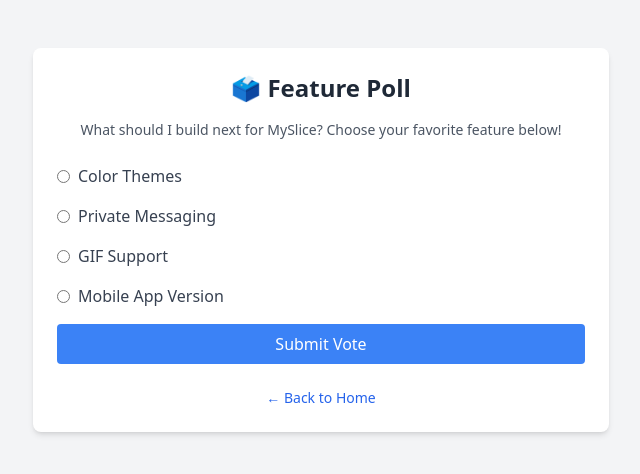
After one commit to therealoganh/MySlice, a Flask app: page /vote in a window 1280 px wide. The commit adds this page. Shown: the top 474 px of the page, without its empty margins (319-959 px from the left). Run offline with Flask 3, Linux system fonts and the light colour scheme; some libraries are stand-ins or nearby versions.

Commit message:
Add poll and secret

```diff
--- a/main.py
+++ b/main.py
@@ -21,7 +21,40 @@ def get_daily_prompt():
 
 now = datetime.now()
 
+# Poll Functionality
+POLL_FILE = 'poll.json'
 
+def load_poll():
+    try:
+        with open(POLL_FILE, 'r') as f:
+            return json.load(f)
+    except (FileNotFoundError, json.JSONDecodeError):
+        return {}
+
+def save_poll(poll):
+    with open(POLL_FILE, 'w') as f:
+        json.dump(poll, f, indent=4)
+
+@app.route('/vote', methods=['GET', 'POST'])
+def vote():
+    poll = load_poll()
+    has_voted = request.cookies.get('voted')
+
+    if request.method == 'POST' and not has_voted:
+        choice = request.form.get('feature')
+        if choice in poll:
+            poll[choice] += 1
+            save_poll(poll)
+            resp = make_response(redirect(url_for('vote')))
+            resp.set_cookie('voted', 'yes', max_age=60*60*24*365)
+            return resp
+
+    return render_template('vote.html', poll=poll,has_voted=has_voted)
+
+# Easter egg functionality
+@app.route('/slice')
+def slice_secret():
+    return render_template('slice.html')
 
 # Utility Functions
 def load_posts():
--- /dev/null
+++ b/poll.json
@@ -0,0 +1,6 @@
+{
+    "Color Themes": 0,
+    "Private Messaging": 0,
+    "GIF Support": 0,
+    "Mobile App Version": 0
+}
--- /dev/null
+++ b/templates/vote.html
@@ -0,0 +1,54 @@
+<!DOCTYPE html>
+<html lang="en">
+<head>
+  <meta charset="UTF-8" />
+  <title>Feature Poll</title>
+  <script src="https://cdn.tailwindcss.com"></script>
+  <meta name="viewport" content="width=device-width, initial-scale=1.0" />
+</head>
+<body class="bg-gray-100 text-gray-800 font-sans">
+  <div class="max-w-xl mx-auto mt-12 bg-white p-6 rounded-lg shadow-md">
+    <h1 class="text-2xl font-bold mb-4 text-center">🗳️ Feature Poll</h1>
+    <p class="mb-6 text-sm text-center text-gray-600">
+      What should I build next for MySlice? Choose your favorite feature below!
+    </p>
+
+    {% if not has_voted %}
+      <form method="POST" class="space-y-4">
+        {% for feature in poll %}
+          <div class="flex items-center">
+            <input type="radio" id="{{ feature }}" name="feature" value="{{ feature }}" required
+                   class="mr-2 accent-blue-500">
+            <label for="{{ feature }}" class="text-gray-700">{{ feature }}</label>
+          </div>
+        {% endfor %}
+
+        <button type="submit" class="mt-4 w-full bg-blue-500 text-white py-2 rounded hover:bg-blue-600 transition">
+          Submit Vote
+        </button>
+      </form>
+    {% else %}
+      <h2 class="text-lg font-semibold mb-4 text-center">Thanks for voting! 🥳</h2>
+      {% set total = poll.values() | sum %}
+      <div class="space-y-4">
+        {% for feature, votes in poll.items() %}
+          {% set percent = (votes / total * 100) if total else 0 %}
+          <div>
+            <div class="flex justify-between text-sm text-gray-700 mb-1">
+              <span>{{ feature }}</span>
+              <span>{{ votes }} vote{{ 's' if votes != 1 else '' }} ({{ "%.1f"|format(percent) }}%)</span>
+            </div>
+            <div class="w-full bg-gray-200 h-3 rounded">
+              <div class="bg-green-500 h-3 rounded" style="width: {{ percent }}%"></div>
+            </div>
+          </div>
+        {% endfor %}
+      </div>
+    {% endif %}
+
+    <p class="mt-6 text-center text-sm">
+      <a href="{{ url_for('home') }}" class="text-blue-600 hover:underline">← Back to Home</a>
+    </p>
+  </div>
+</body>
+</html>
```
Also changed, not shown: templates/home.html (+16 -0 lines), templates/slice.html (added, +17 -0 lines).
